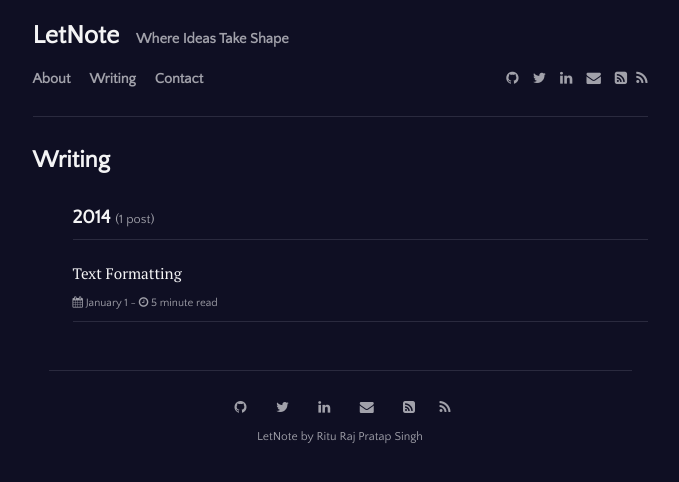
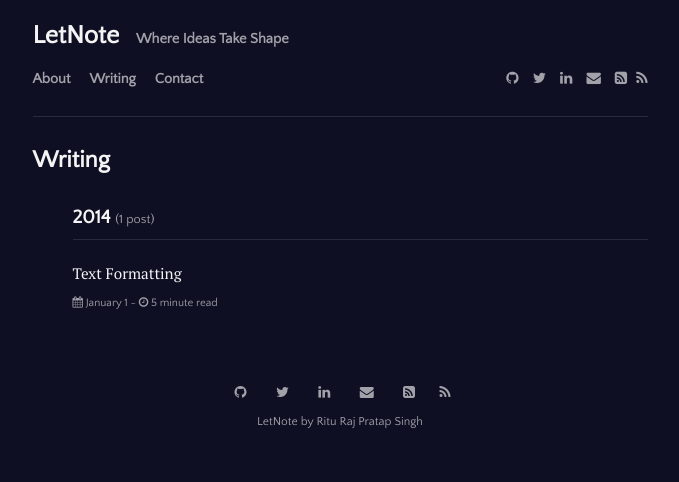
Before and after one commit to theriturajps/theriturajps.github.io, a Jekyll site: the page built from menu/writing.md, in a window 1280 px wide. Shown: the top 482 px of the page, without its empty margins (300-979 px from the left). Built offline with Jekyll 4.4.1, drawn with Linux system fonts in a browser that asks for light colours; comment, search, counter and statistics services are not loaded.

Commit message:
updated ui

```diff
--- a/_sass/_default.scss
+++ b/_sass/_default.scss
@@ -99,8 +99,6 @@
 .footer {
   color: $light-gray-color;
   text-align: center;
-  margin: 1rem;
-  border-top: 1px solid $border-color;
   padding-top: 1.5rem;
 }
 
--- a/_sass/_post.scss
+++ b/_sass/_post.scss
@@ -71,13 +71,10 @@ article li {
 
 .post-date {
   display: block;
-  margin-top: 8px;
-  margin-bottom: 1.5rem;
   color: $light-gray-color;
   font-family: $sans-serif-font-family;
   font-size: 0.75rem;
   padding: 8px 0;
-  border-bottom: 1px solid $border-color;
 }
 
 @media (max-width: $elements-responsive-width) {
```
